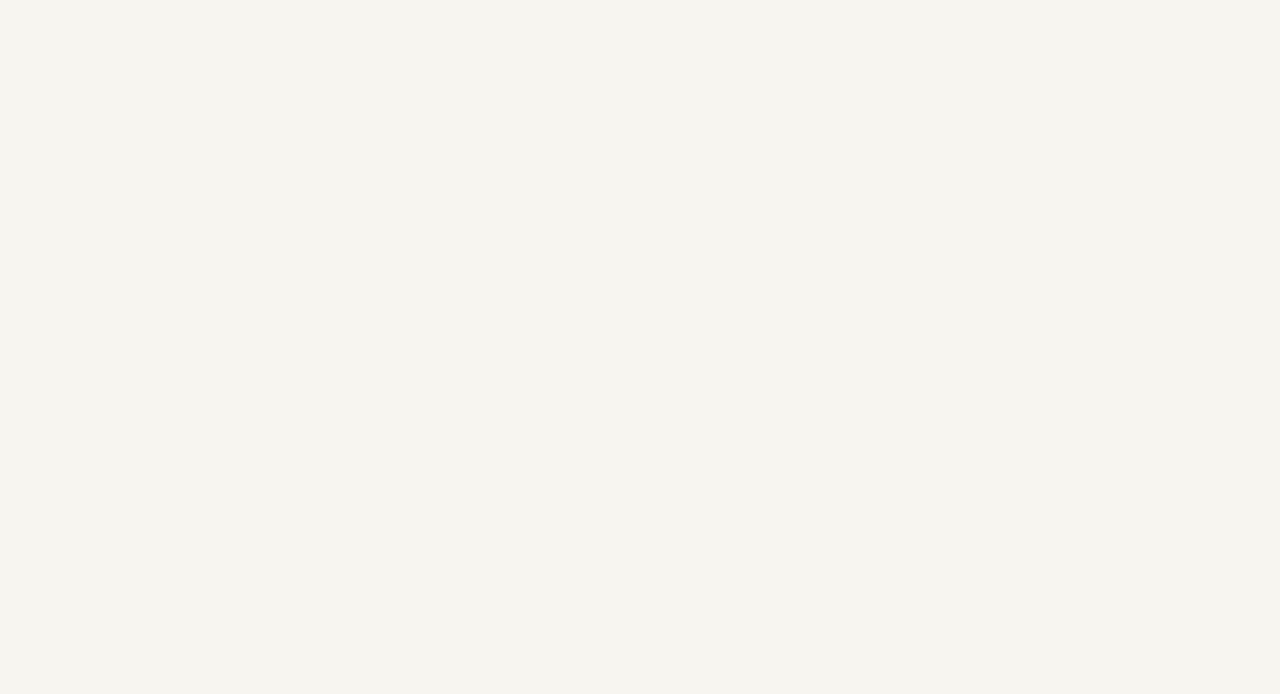
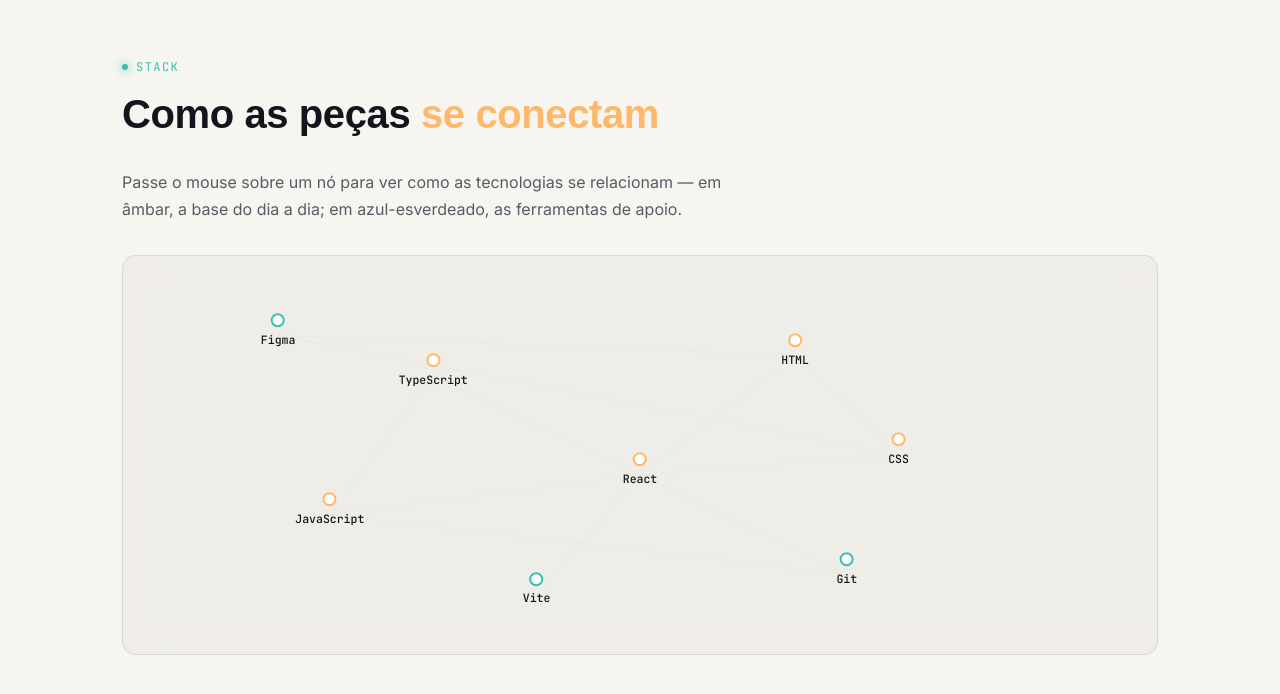
Before and after one commit to SBrunoli/meu-portfolio, a React (Vite) app: page / in a window 1280 px wide. Shown: the part 1470-2164 px from the top of the page. Before the commit the page ends 1433 px from the top, so only its background shows below. Built offline with nearby package versions, Linux system fonts and the light colour scheme; a web font is replaced by a local one.

Commit message:
feat: adiciona seção Stack com constelação de skills interativa

```diff
--- a/src/App.tsx
+++ b/src/App.tsx
@@ -2,6 +2,7 @@
 import Header from "./components/Header/Header";
 import Hero from "./components/Hero/Hero";
 import About from "./components/About/About";
+import Stack from "./components/Stack/Stack";
 
 function App() {
   return (
@@ -11,6 +12,7 @@
         <main>
           <Hero></Hero>
           <About />
+          <Stack />
         </main>
       </ThemeProvider>
     </>
--- /dev/null
+++ b/src/components/Stack/Stack.module.css
@@ -0,0 +1,90 @@
+.skills__intro {
+  max-width: 60ch;
+  line-height: 1.7rem;
+  margin-bottom: var(--space-3);
+}
+
+.skills__panel {
+  position: relative;
+  width: 100%;
+  min-height: 400px;
+}
+
+.skills__svg {
+  position: absolute;
+  inset: 0;
+  width: 100%;
+  height: 100%;
+  pointer-events: none;
+}
+
+.skills__line {
+  stroke: var(--color-border-hover);
+  stroke-width: 0.15;
+  vector-effect: non-scaling-stroke;
+}
+
+.skills__node {
+  position: absolute;
+  display: flex;
+  flex-direction: column;
+  align-items: center;
+  gap: 0.3rem;
+  transition: opacity 0.3s var(--ease-out);
+  animation: float 4s ease-in-out infinite;
+}
+
+.skills__dot {
+  width: 14px;
+  height: 14px;
+  border-radius: 50%;
+  border: 2px solid var(--amber);
+  background: var(--color-bg-alt);
+  color: var(--amber);
+  transition:
+    box-shadow 0.3s var(--ease-out),
+    transform 0.3s var(--ease-out);
+}
+
+.skills__node:hover .skills__dot,
+.skills__nodeOn .skills__dot {
+  box-shadow: 0px 0px 16px currentColor;
+  transform: scale(1.15);
+}
+
+@keyframes float {
+  0%,
+  100% {
+    transform: translate(-50%, -50%) translateY(0);
+  }
+  50% {
+    transform: translate(-50%, -50%) translateY(-6px);
+  }
+}
+
+.skills__dotTool {
+  border-color: var(--teal);
+  color: var(--teal);
+}
+
+.skills__label {
+  font-family: var(--font-code);
+  font-size: 0.72rem;
+  font-weight: 500;
+  white-space: nowrap;
+}
+
+.skills__nodeFaded {
+  opacity: 0.3;
+}
+
+.skills__lineOn {
+  stroke: var(--teal);
+  stroke-width: 0.35;
+}
+
+@media (prefers-reduced-motion: reduce) {
+  .skills__node {
+    animation: none;
+  }
+}
--- /dev/null
+++ b/src/components/Stack/Stack.tsx
@@ -0,0 +1,136 @@
+import { useState } from "react";
+import styles from "./Stack.module.css";
+
+type PanelItem = {
+  id: string;
+  label: string;
+  x: number;
+  y: number;
+  category: "core" | "tool";
+};
+
+const panelItems: PanelItem[] = [
+  { id: "react", label: "React", x: 50, y: 55, category: "core" },
+  { id: "typescript", label: "TypeScript", x: 30, y: 30, category: "core" },
+  { id: "javascript", label: "JavaScript", x: 20, y: 65, category: "core" },
+  { id: "html", label: "HTML", x: 65, y: 25, category: "core" },
+  { id: "css", label: "CSS", x: 75, y: 50, category: "core" },
+  { id: "git", label: "Git", x: 70, y: 80, category: "tool" },
+  { id: "vite", label: "Vite", x: 40, y: 85, category: "tool" },
+  { id: "figma", label: "Figma", x: 15, y: 20, category: "tool" },
+];
+
+const panelItemsById = new Map(
+  panelItems.map((item) => [item.id, item] as const),
+);
+
+const connections = [
+  ["react", "javascript"],
+  ["react", "typescript"],
+  ["javascript", "typescript"],
+  ["react", "html"],
+  ["react", "css"],
+  ["html", "css"],
+  ["react", "vite"],
+  ["react", "git"],
+  ["javascript", "git"],
+  ["figma", "html"],
+  ["figma", "css"],
+];
+
+function Stack() {
+  const [active, setActive] = useState<string | null>(null);
+
+  function getConnectedIds(id: typeof active) {
+    if (id === null) {
+      return new Set();
+    } else {
+      const related = new Set([id]);
+
+      connections.forEach((pair) => {
+        if (pair[0] === id) {
+          related.add(pair[1]);
+        }
+        if (pair[1] === id) {
+          related.add(pair[0]);
+        }
+      });
+      return related;
+    }
+  }
+
+  const highlighted = getConnectedIds(active);
+
+  return (
+    <section className="section">
+      {/* container */}
+      <div className="container">
+        {/* Eyebrow */}
+        <span className="eyebrow">Stack</span>
+
+        {/* Skill */}
+        <div>
+          <h2 className="section__title">
+            Como as peças <span className="accent">se conectam</span>
+          </h2>
+          <p className={`text__muted ${styles.skills__intro}`}>
+            Passe o mouse sobre um nó para ver como as tecnologias se relacionam
+            — em âmbar, a base do dia a dia; em azul-esverdeado, as ferramentas
+            de apoio.
+          </p>
+
+          {/* Skill Panel */}
+          <div className={`glass__panel ${styles.skills__panel}`}>
+            {/* skills Panel Lines */}
+            <svg
+              viewBox="0 0 100 100"
+              preserveAspectRatio="none"
+              className={styles.skills__svg}
+            >
+              {connections.map((pair, index) => {
+                const from = panelItemsById.get(pair[0]);
+                const to = panelItemsById.get(pair[1]);
+
+                if (!from || !to) return null;
+
+                return (
+                  <line
+                    key={index}
+                    x1={from.x}
+                    y1={from.y}
+                    x2={to.x}
+                    y2={to.y}
+                    className={`${styles.skills__line} ${highlighted.has(pair[0]) && highlighted.has(pair[1]) ? styles.skills__lineOn : ""}`}
+                  />
+                );
+              })}
+            </svg>
+            {/* Skills Panel Dots */}
+            {panelItems.map((item) => {
+              return (
+                <button
+                  key={item.id}
+                  type="button"
+                  aria-label={`Tecnologia: ${item.label}`}
+                  className={`${styles.skills__node} ${highlighted.has(item.id) ? styles.skills__nodeOn : ""} ${active !== null && !highlighted.has(item.id) ? styles.skills__nodeFaded : ""}`}
+                  style={{ left: `${item.x}%`, top: `${item.y}%` }}
+                  onFocus={() => setActive(item.id)}
+                  onBlur={() => setActive(null)}
+                  onMouseEnter={() => setActive(item.id)}
+                  onMouseLeave={() => setActive(null)}
+                >
+                  <span
+                    className={`${styles.skills__dot} ${item.category === "tool" ? styles.skills__dotTool : ""}`}
+                  ></span>
+                  <span className={styles.skills__label}>{item.label}</span>
+                </button>
+              );
+            })}
+          </div>
+        </div>
+      </div>
+    </section>
+  );
+}
+
+export default Stack;
```
